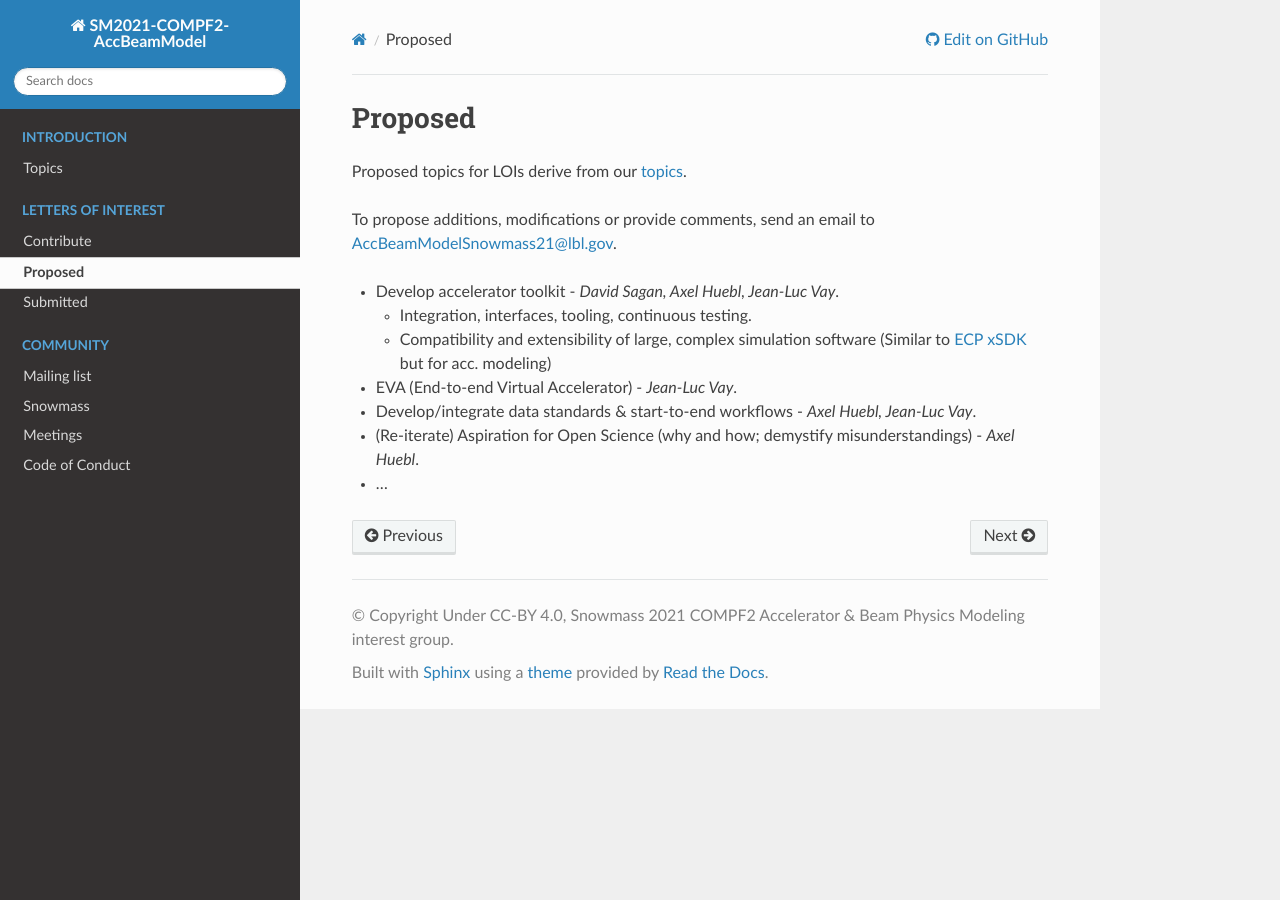
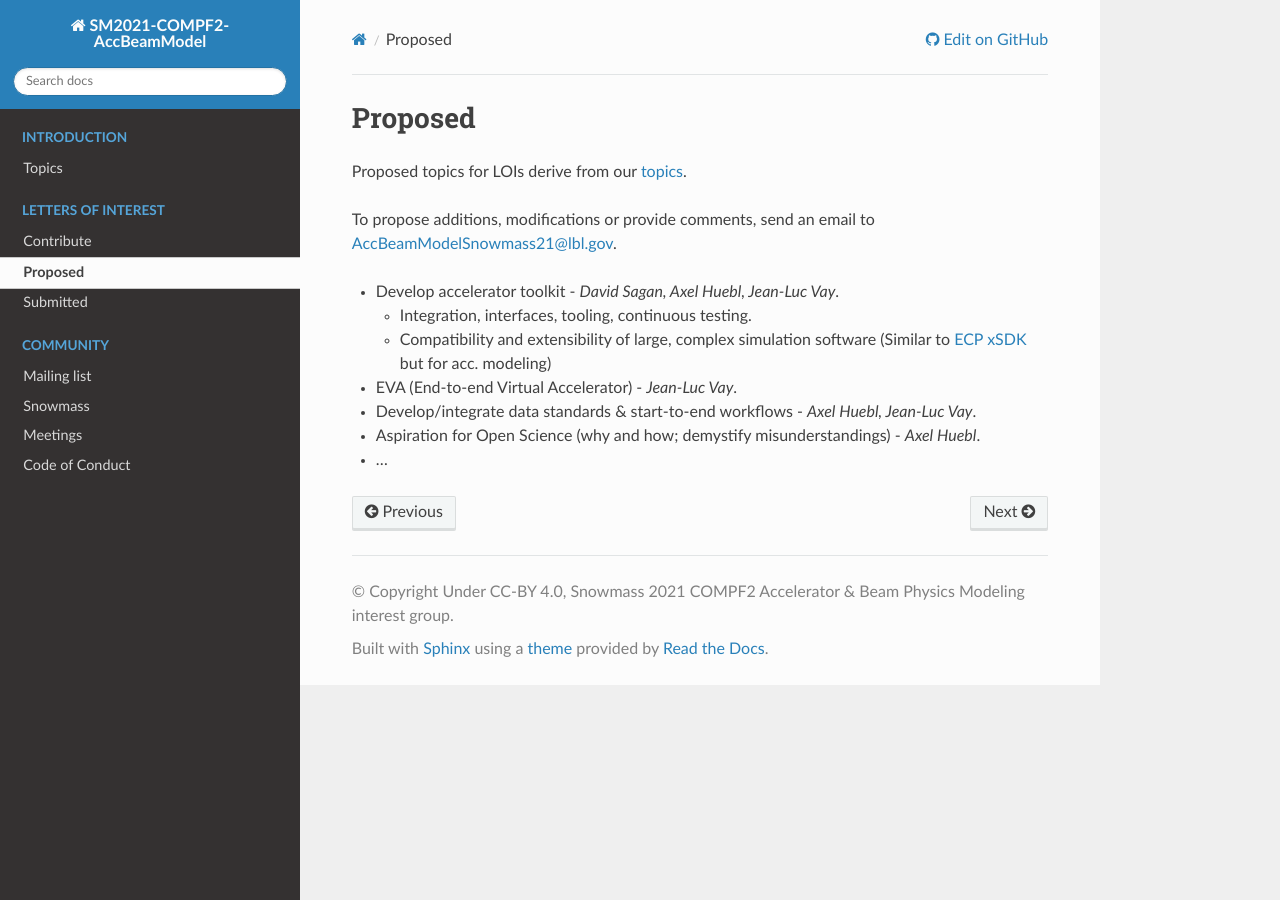
Before and after one commit to snowmass-compf2-accbeammodel/snowmass-compf2-accbeammodel.github.io, a Sphinx documentation site: the page built from docs/source/loi/proposed.rst, in a window 1280 px wide. Built offline with Sphinx 7.4.7 and the Read the Docs theme 2.0.0, drawn with Linux system fonts in a browser that asks for light colours.

Commit message:
Update proposed

```diff
--- a/docs/source/loi/proposed.rst
+++ b/docs/source/loi/proposed.rst
@@ -13,5 +13,5 @@ To propose additions, modifications or provide comments, send an email to AccBea
   - Compatibility and extensibility of large, complex simulation software (Similar to `ECP xSDK <http://xsdk.info>`_ but for acc. modeling)
 - EVA (End-to-end Virtual Accelerator) - *Jean-Luc Vay*.
 - Develop/integrate data standards & start-to-end workflows - *Axel Huebl, Jean-Luc Vay*.
-- (Re-iterate) Aspiration for Open Science (why and how; demystify misunderstandings) - *Axel Huebl*.
+- Aspiration for Open Science (why and how; demystify misunderstandings) - *Axel Huebl*.
 - ...
```
